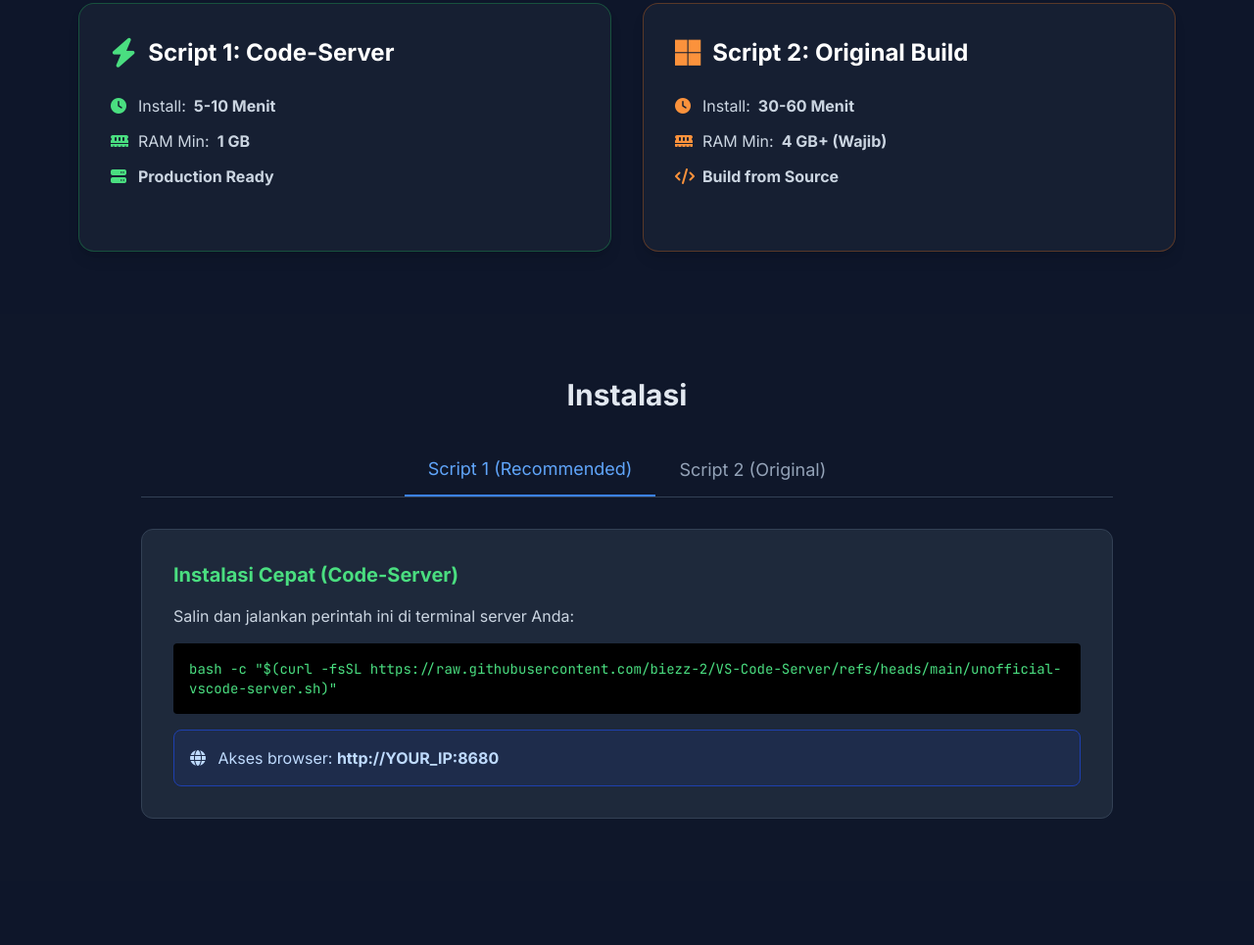
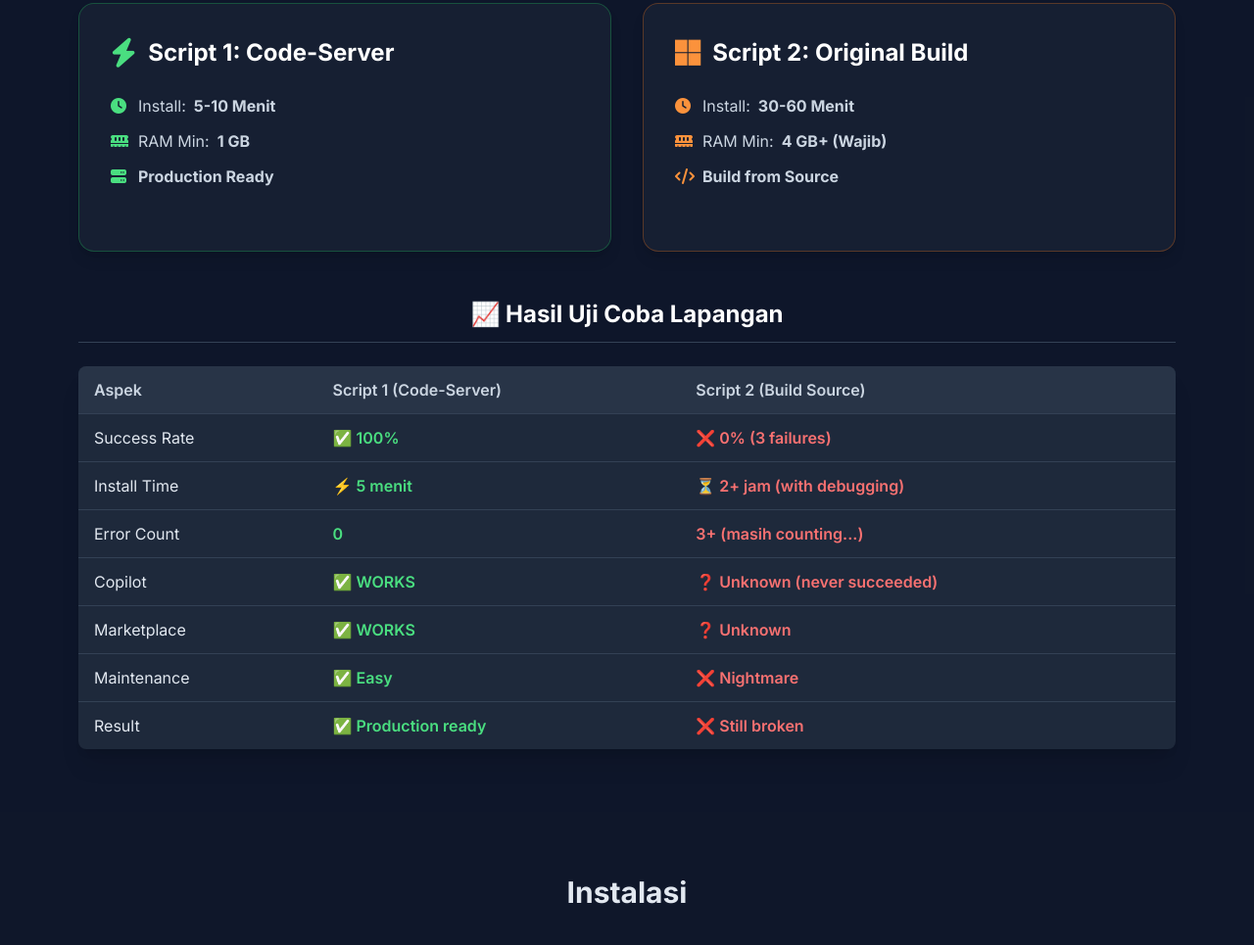
Before and after one commit to biezz-2/VS-Code-Server, a plain HTML site: page index.html in a window 1280 px wide. Shown: the part 918-1883 px from the top of the page at 98% size. Drawn offline with nearby package versions, Linux system fonts and the light colour scheme.

Commit message:
Update index.html

```diff
--- a/index.html
+++ b/index.html
@@ -37,6 +37,15 @@
             transition: opacity 0.2s;
         }
         .code-block:hover .copy-btn { opacity: 1; }
+        /* Style for the new comparison table */
+        .comparison-table td:nth-child(2) {
+            color: #4ade80; /* Green for Script 1 */
+            font-weight: 600;
+        }
+        .comparison-table td:nth-child(3) {
+            color: #f87171; /* Red/Error for Script 2 */
+            font-weight: 600;
+        }
     </style>
 </head>
 <body class="antialiased">
@@ -92,8 +101,9 @@
 
     <section id="comparison" class="py-16 bg-slate-900/50">
         <div class="max-w-6xl mx-auto px-4">
-            <h2 class="text-3xl font-bold text-center mb-12">Pilih Script Anda</h2>
-            <div class="grid md:grid-cols-2 gap-8">
+            <h2 class="text-3xl font-bold text-center mb-12"><i class="fa-solid fa-scale-balanced text-blue-500 mr-2"></i> Analisis Pool: Pilih Script Anda</h2>
+
+            <div class="grid md:grid-cols-2 gap-8 mb-12">
                 <div class="bg-slate-800/50 rounded-2xl p-8 border border-green-500/30 hover:border-green-500 transition shadow-lg">
                     <div class="flex items-center gap-3 mb-6">
                         <i class="fa-solid fa-bolt text-green-400 text-3xl"></i>
@@ -118,7 +128,57 @@
                     </ul>
                 </div>
             </div>
-        </div>
+
+            <h3 class="text-2xl font-bold text-white text-center mb-6 border-b border-slate-700 pb-3">📈 Hasil Uji Coba Lapangan</h3>
+            <div class="bg-slate-800 rounded-lg overflow-x-auto shadow-xl">
+                <table class="w-full text-left comparison-table divide-y divide-slate-700">
+                    <thead class="bg-slate-700/50">
+                        <tr>
+                            <th class="px-4 py-3 font-semibold text-slate-300">Aspek</th>
+                            <th class="px-4 py-3 font-semibold text-slate-300">Script 1 (Code-Server)</th>
+                            <th class="px-4 py-3 font-semibold text-slate-300">Script 2 (Build Source)</th>
+                        </tr>
+                    </thead>
+                    <tbody class="divide-y divide-slate-700">
+                        <tr>
+                            <td class="px-4 py-3">Success Rate</td>
+                            <td class="px-4 py-3">✅ 100%</td>
+                            <td class="px-4 py-3">❌ 0% (3 failures)</td>
+                        </tr>
+                        <tr>
+                            <td class="px-4 py-3">Install Time</td>
+                            <td class="px-4 py-3">⚡ 5 menit</td>
+                            <td class="px-4 py-3">⏳ 2+ jam (with debugging)</td>
+                        </tr>
+                        <tr>
+                            <td class="px-4 py-3">Error Count</td>
+                            <td class="px-4 py-3">0</td>
+                            <td class="px-4 py-3">3+ (masih counting...)</td>
+                        </tr>
+                        <tr>
+                            <td class="px-4 py-3">Copilot</td>
+                            <td class="px-4 py-3">✅ WORKS</td>
+                            <td class="px-4 py-3">❓ Unknown (never succeeded)</td>
+                        </tr>
+                        <tr>
+                            <td class="px-4 py-3">Marketplace</td>
+                            <td class="px-4 py-3">✅ WORKS</td>
+                            <td class="px-4 py-3">❓ Unknown</td>
+                        </tr>
+                        <tr>
+                            <td class="px-4 py-3">Maintenance</td>
+                            <td class="px-4 py-3">✅ Easy</td>
+                            <td class="px-4 py-3">❌ Nightmare</td>
+                        </tr>
+                        <tr>
+                            <td class="px-4 py-3">Result</td>
+                            <td class="px-4 py-3">✅ Production ready</td>
+                            <td class="px-4 py-3">❌ Still broken</td>
+                        </tr>
+                    </tbody>
+                </table>
+            </div>
+            </div>
     </section>
 
     <section id="install" class="py-16">
```
